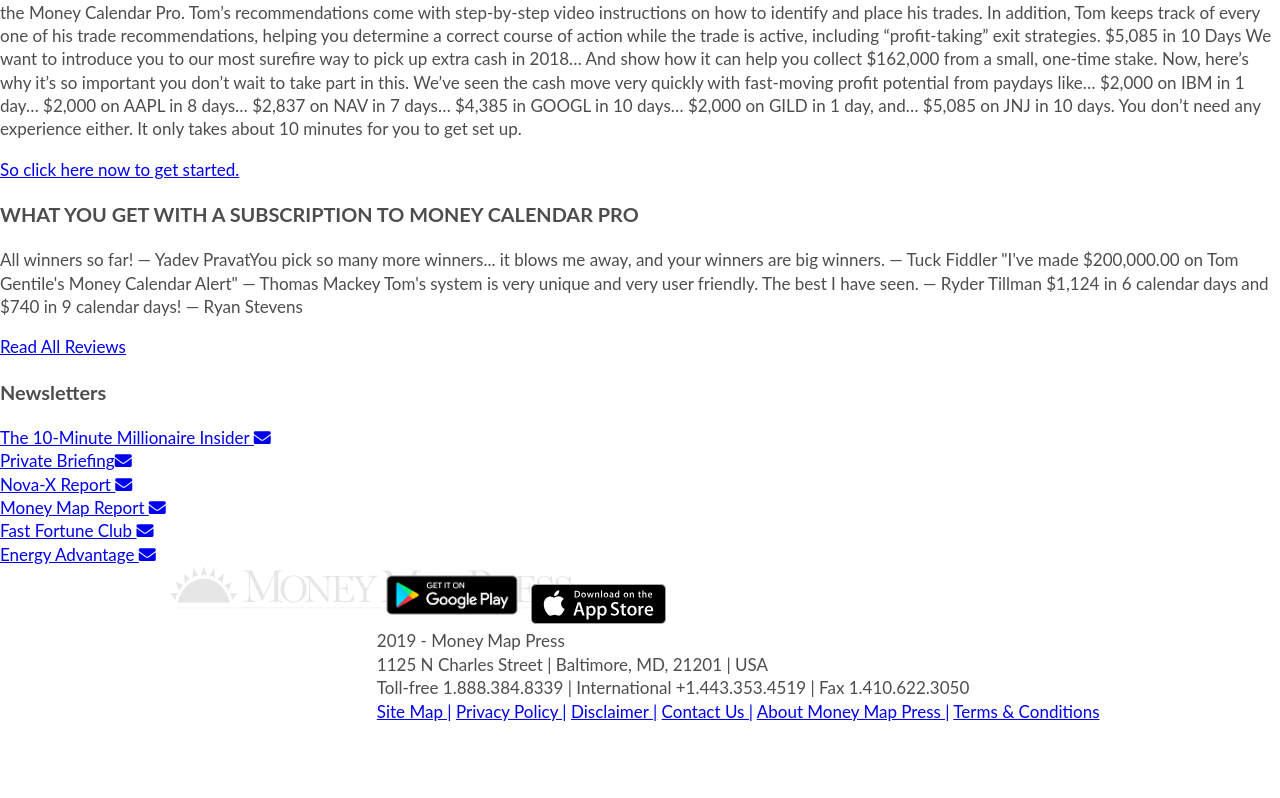
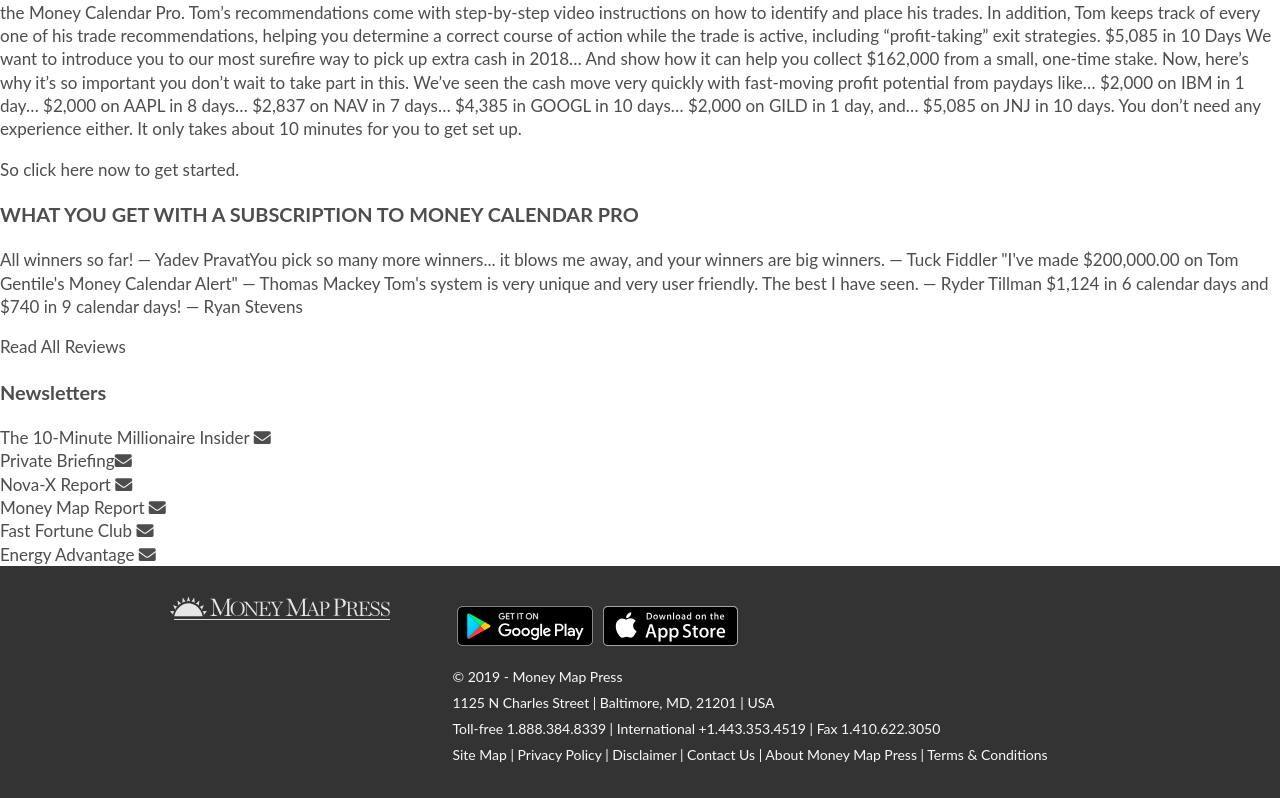
Before and after one commit to nikolaharris/Money-Calendar-Pro, a plain HTML site: page index.html in a window 1280 px wide. Shown: the part 1865-2663 px from the top of the page. Before the commit the page ends 2588 px from the top, so only its background shows below. Drawn offline with Linux system fonts and the light colour scheme.

Commit message:
CSS to Footer

```diff
--- a/Components/Footer.css
+++ b/Components/Footer.css
@@ -1,9 +1,47 @@
+footer {
+    background: #333;
+    color: #f9f9f9;
+    font-size: 14px;
+    line-height: 26px;
+    padding: 30px 0px;
+}
+
+/* Flex Containter */
 footer .container {
     max-width: 940px;
     display: flex;
     margin: 0px auto;
 }
 
-.footLogo {
-    width: 22%;
+/* Flex Left Box */
+.leftChild {
+    flex-grow: 1;
+    /* padding-right: 100px; */
 }
+
+/* Flex Right Box */
+.rightChild {
+    flex-grow: 1;
+}
+
+.storeIcons {
+    display: flex;
+
+}
+
+.iconContainer {
+    align-items: center;
+    padding: 10px 5px;
+    margin: 0px;
+
+}
+
+.iconContainer img {
+    height: 40px;
+    width: auto;
+    margin: 0px;
+}
+
+.rightChild a:hover {
+    text-decoration: underline;
+}
--- a/Components/TopNav.css
+++ b/Components/TopNav.css
@@ -1,11 +1,16 @@
 body {
-    padding: 0px 0px 0px 0px;
-    margin: 0px 0px 0px 0px;
+    padding: 0;
+    margin: 0;
     color: #4d4d4d;
     font-family: 'Lato', sans-serif;
     font-weight: 400;
     font-size: 17px;
     line-height: 1.375;
+}
+
+body a {
+    text-decoration: none;
+    color: inherit;
 }
 .topnav {
     background-color: #bfbfbf;
--- a/index.html
+++ b/index.html
@@ -106,24 +106,29 @@
 
         <footer>
             <div class="container">
-                <div class="footLogo">
-                    <a href="https://moneymappress.com/"><img src="./Assets/mmp-logo-light.png"></a>
+                <div class="leftChild">
+                    <a href="https://moneymappress.com/"><img src="./Assets/mmp-light.svg"></a>
                 </div>
-                <div>
-                    <div>
-                        <img src="./Assets/google.png" style="width: 150px">
-                        <img src="./Assets/apple.svg">
+                <div class="rightChild">
+                    <div class="storeIcons">
+                        <div class="iconContainer"><img class="google" src="./Assets/google.svg"></div>
+                        <div class="iconContainer"><img class="apple" src="./Assets/apple.svg"></div>
                     </div>
                     <div>
-                        <span>2019 - Money Map Press</span><br>
+                        <span>&copy; 2019 - Money Map Press</span><br>
                         <span>1125 N Charles Street | Baltimore, MD, 21201 | USA</span><br>
                         <span>Toll-free 1.888.384.8339 | International +1.443.353.4519 | Fax 1.410.622.3050</span><br>
                         <div>
-                            <a href="https://moneymappress.com/site-map/">Site Map |</a>
-                            <a href="https://moneymappress.com/privacy-policy/">Privacy Policy |</a>
-                            <a href="https://moneymappress.com/disclaimer/">Disclaimer |</a>
-                            <a href="https://moneymappress.com/visitors/about">Contact Us |</a>
-                            <a href="https://moneymappress.com/">About Money Map Press |</a>
+                            <a href="https://moneymappress.com/site-map/">Site Map</a>
+                            <span> | </span>
+                            <a href="https://moneymappress.com/privacy-policy/">Privacy Policy</a>
+                            <span> | </span>
+                            <a href="https://moneymappress.com/disclaimer/">Disclaimer</a>
+                            <span> | </span>
+                            <a href="https://moneymappress.com/visitors/about">Contact Us</a>
+                            <span> | </span>
+                            <a href="https://moneymappress.com/">About Money Map Press</a>
+                            <span> | </span>
                             <a href="https://moneymappress.com/terms-conditions/">Terms & Conditions</a>
                         </div>
                     </div>
```
Also changed, not shown: Assets/google.png (deleted), Assets/google.svg (added), Assets/mmp-light-logo.svg (added), Assets/mmp-light.svg (added), Assets/mmp-logo-light.png (deleted).
